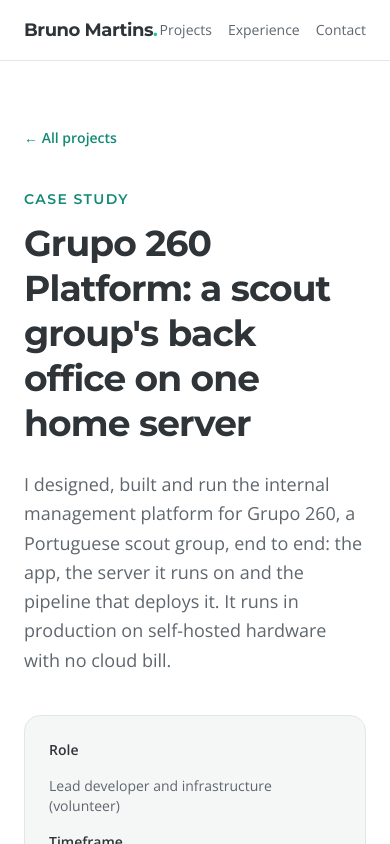
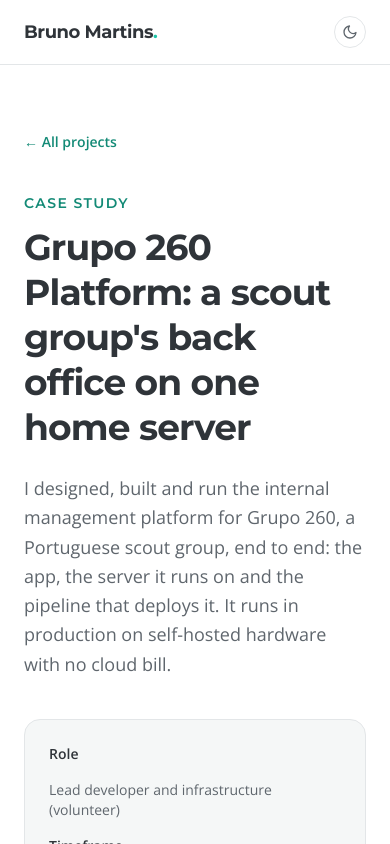
Before and after one commit to BrunMartins/portfolio, a React (Vite) app: page /projects/grupo-260 in a window 390 px wide. Shown: the top 844 px of the page. Built offline with nearby package versions, Linux system fonts and the light colour scheme; a web font is replaced by a local one.

Commit message:
Add light/dark mode toggle
Defaults to the OS setting; the visitor's choice is saved in localStorage. Section links hide on narrow screens to make room.

```diff
--- a/index.html
+++ b/index.html
@@ -10,6 +10,15 @@
     />
     <meta property="og:title" content="Bruno Martins · Full Stack Developer" />
     <meta property="og:type" content="website" />
+    <script>
+      // Set the theme before first paint, so there's no flash of the wrong one
+      (function () {
+        var saved = null;
+        try { saved = localStorage.getItem("theme"); } catch (e) {}
+        var dark = saved ? saved === "dark" : matchMedia("(prefers-color-scheme: dark)").matches;
+        document.documentElement.classList.toggle("dark", dark);
+      })();
+    </script>
   </head>
   <body>
     <div id="root"></div>
--- a/src/components/site-header.tsx
+++ b/src/components/site-header.tsx
@@ -1,5 +1,6 @@
 import { Link } from "wouter";
 import { profile } from "@/content/profile";
+import { ThemeToggle } from "@/components/theme-toggle";
 
 export function SiteHeader() {
   return (
@@ -9,11 +10,14 @@ export function SiteHeader() {
           {profile.name}
           <span className="text-accent-bright">.</span>
         </Link>
-        <nav className="flex gap-4 text-sm text-muted sm:gap-6">
-          <a href="/#projects" className="hover:text-ink">Projects</a>
-          <a href="/#experience" className="hover:text-ink">Experience</a>
-          <a href="/#contact" className="hover:text-ink">Contact</a>
-        </nav>
+        <div className="flex items-center gap-4 sm:gap-6">
+          <nav className="hidden gap-6 text-sm text-muted sm:flex">
+            <a href="/#projects" className="hover:text-ink">Projects</a>
+            <a href="/#experience" className="hover:text-ink">Experience</a>
+            <a href="/#contact" className="hover:text-ink">Contact</a>
+          </nav>
+          <ThemeToggle />
+        </div>
       </div>
     </header>
   );
--- /dev/null
+++ b/src/components/theme-toggle.tsx
@@ -0,0 +1,73 @@
+import { useEffect, useState } from "react";
+
+type Theme = "light" | "dark";
+
+const media = window.matchMedia("(prefers-color-scheme: dark)");
+
+function readSaved(): Theme | null {
+  try {
+    const value = localStorage.getItem("theme");
+    return value === "light" || value === "dark" ? value : null;
+  } catch {
+    return null;
+  }
+}
+
+function apply(theme: Theme) {
+  document.documentElement.classList.toggle("dark", theme === "dark");
+}
+
+// Light/dark switch. Until the visitor picks one, the site follows their OS
+// setting (and keeps following it if it changes); after that, their choice wins.
+export function ThemeToggle() {
+  const [theme, setTheme] = useState<Theme>(() =>
+    document.documentElement.classList.contains("dark") ? "dark" : "light",
+  );
+
+  useEffect(() => {
+    const onSystemChange = (event: MediaQueryListEvent) => {
+      if (readSaved()) return;
+      const next = event.matches ? "dark" : "light";
+      apply(next);
+      setTheme(next);
+    };
+    media.addEventListener("change", onSystemChange);
+    return () => media.removeEventListener("change", onSystemChange);
+  }, []);
+
+  const toggle = () => {
+    const next: Theme = theme === "dark" ? "light" : "dark";
+    apply(next);
+    setTheme(next);
+    try {
+      localStorage.setItem("theme", next);
+    } catch {
+      // Storage blocked (private mode): the choice lasts for this page only
+    }
+  };
+
+  const label = theme === "dark" ? "Switch to light mode" : "Switch to dark mode";
+
+  return (
+    <button
+      type="button"
+      onClick={toggle}
+      aria-label={label}
+      title={label}
+      className="grid h-8 w-8 place-items-center rounded-full border border-line text-muted hover:border-accent hover:text-ink"
+    >
+      {theme === "dark" ? (
+        // Sun
+        <svg viewBox="0 0 24 24" width="16" height="16" fill="none" stroke="currentColor" strokeWidth="2" strokeLinecap="round" aria-hidden="true">
+          <circle cx="12" cy="12" r="4" />
+          <path d="M12 2v2M12 20v2M4.9 4.9l1.4 1.4M17.7 17.7l1.4 1.4M2 12h2M20 12h2M4.9 19.1l1.4-1.4M17.7 6.3l1.4-1.4" />
+        </svg>
+      ) : (
+        // Moon
+        <svg viewBox="0 0 24 24" width="16" height="16" fill="none" stroke="currentColor" strokeWidth="2" strokeLinecap="round" strokeLinejoin="round" aria-hidden="true">
+          <path d="M21 12.8A9 9 0 1 1 11.2 3a7 7 0 0 0 9.8 9.8z" />
+        </svg>
+      )}
+    </button>
+  );
+}
--- a/src/index.css
+++ b/src/index.css
@@ -1,7 +1,11 @@
 @import "tailwindcss";
 
+/* `dark:` utilities follow the .dark class on <html>, set by the theme toggle */
+@custom-variant dark (&:where(.dark, .dark *));
+
 /* Same palette as the CV: dark grey text, teal accent (#138A76 for text,
-   the brighter #1CC4A7 only for decoration). Dark mode follows the OS. */
+   the brighter #1CC4A7 only for decoration). Dark mode = .dark on <html>:
+   the visitor's choice if they made one, otherwise their OS setting. */
 @theme {
   --color-ink: #2f3439;
   --color-muted: #5f666d;
@@ -14,15 +18,14 @@
   --font-sans: "Open Sans", ui-sans-serif, system-ui, sans-serif;
 }
 
-@media (prefers-color-scheme: dark) {
-  :root {
+.dark {
   --color-ink: #e8ebed;
   --color-muted: #a3abb2;
   --color-line: #2c3236;
   --color-paper: #121517;
   --color-panel: #1a1e21;
   --color-accent: #3fd1b5;
-  }
+  color-scheme: dark;
 }
 
 html {
```
Lines whose indentation alone changed are shown as unchanged.
